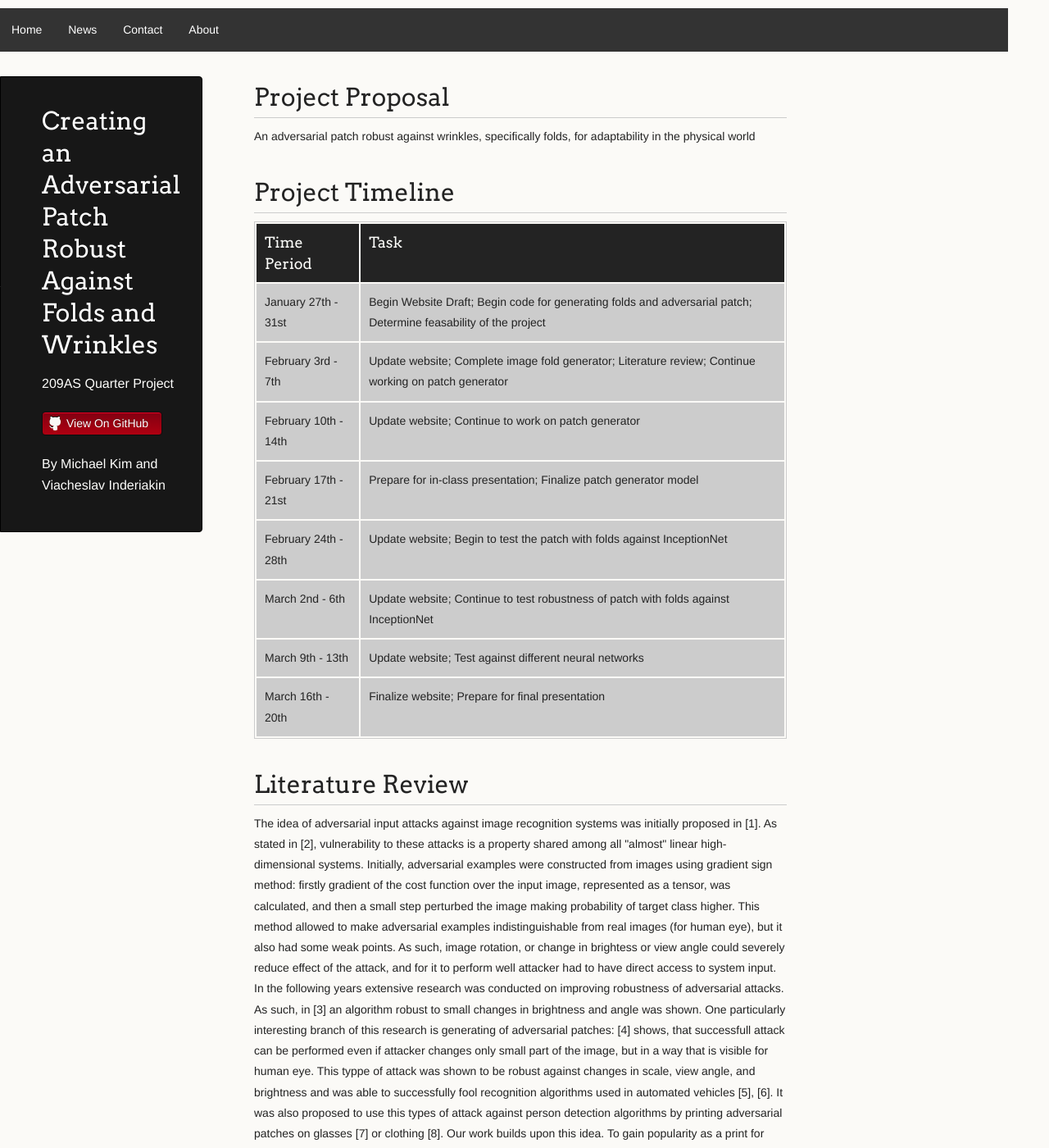
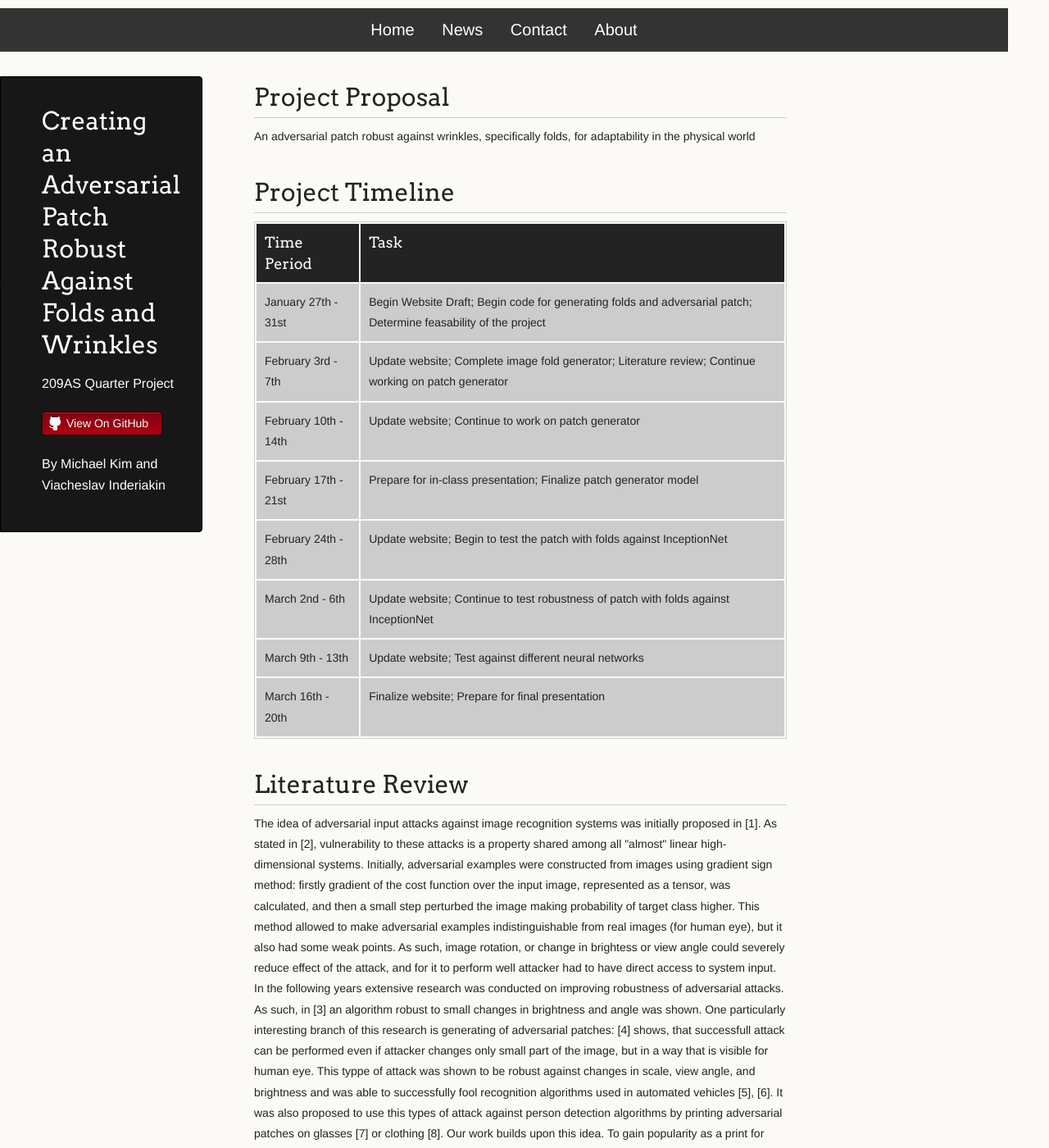
Before and after one commit to SlavaInder/209AS_Adversarial_Patch, a Jekyll site: the page built from docs/index.md, in a window 1280 px wide and 1400 px high. Shown: the whole window at 82% size. Built offline with Jekyll 4.4.1, drawn with Linux system fonts in a browser that asks for light colours; our own code applies the rules of GitHub Pages for plain Markdown files.

Commit message:
Update default.html

```diff
--- a/docs/_layouts/default.html
+++ b/docs/_layouts/default.html
@@ -6,6 +6,7 @@
       background-color: #333;
       overflow: auto;
       white-space: nowrap;
+      font-size: 20px;
     }
 
     div.scrollmenu a {
@@ -15,7 +16,6 @@
       padding: 14px;
       text-decoration: none;
     }
-
     div.scrollmenu a:hover {
       background-color: #777;
     }
@@ -33,10 +33,12 @@
   </head>
   <body>
     <div class="scrollmenu">
+      <center>
       <a href="#home">Home</a>
       <a href="#news">News</a>
       <a href="#contact">Contact</a>
       <a href="#about">About</a>
+      </center>
     </div>
     <div class="wrapper">
       <header>
```
